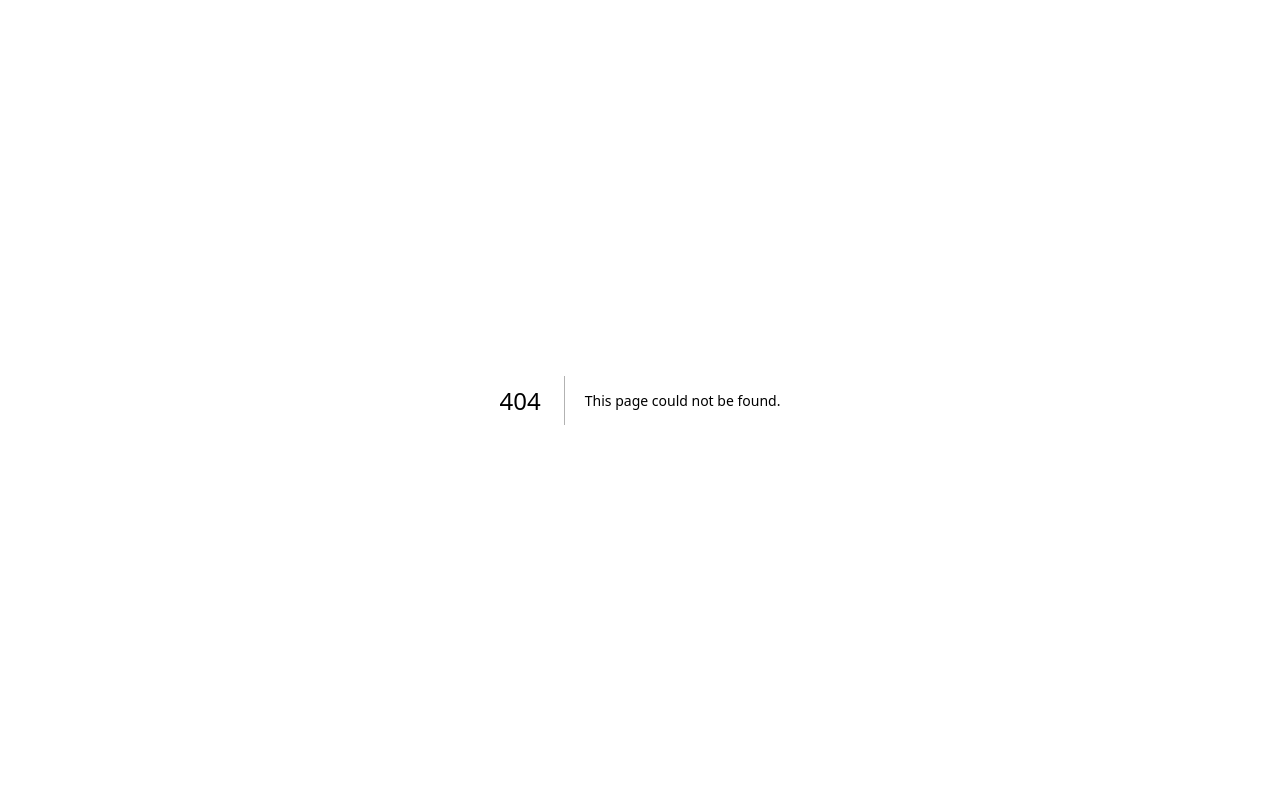
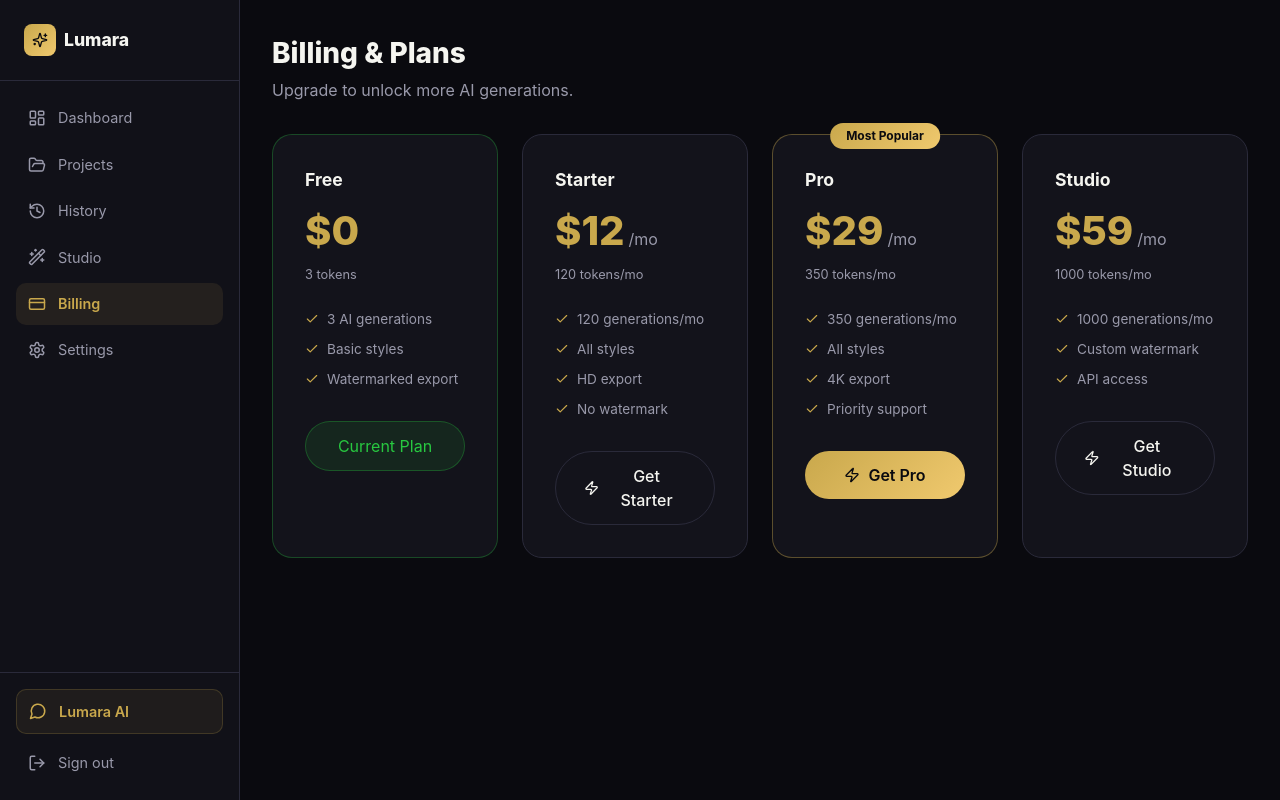
Before and after one commit to heliparacelse-netizen/DesignAIMark3, a Next.js app: page /dashboard/billing in a window 1280 px wide. Before the commit this address had no page. Built offline with nearby package versions, Linux system fonts and the light colour scheme; no server answers; sample sign-in values are in the browser's storage.

Commit message:
Add billing page + fix 404

```diff
--- /dev/null
+++ b/app/dashboard/billing/page.tsx
@@ -0,0 +1,103 @@
+'use client'
+import { useEffect, useState } from 'react'
+import { useRouter } from 'next/navigation'
+import Link from 'next/link'
+import { Sparkles, LayoutDashboard, FolderOpen, History, Wand2, LogOut, Settings, CreditCard, Check, Zap, MessageCircle } from 'lucide-react'
+import api from '@/lib/api'
+import SidebarChat from '@/components/SidebarChat'
+
+const plans = [
+  { name: 'Free', price: '$0', period: '', tokens: 3, features: ['3 AI generations', 'Basic styles', 'Watermarked export'], current: true, priceId: null },
+  { name: 'Starter', price: '$12', period: '/mo', tokens: 120, features: ['120 generations/mo', 'All styles', 'HD export', 'No watermark'], current: false, priceId: 'price_starter' },
+  { name: 'Pro', price: '$29', period: '/mo', tokens: 350, features: ['350 generations/mo', 'All styles', '4K export', 'Priority support'], current: false, priceId: 'price_pro', highlighted: true },
+  { name: 'Studio', price: '$59', period: '/mo', tokens: 1000, features: ['1000 generations/mo', 'Custom watermark', 'API access'], current: false, priceId: 'price_studio' },
+]
+
+export default function BillingPage() {
+  const router = useRouter()
+  const [chatOpen, setChatOpen] = useState(false)
+  const [loading, setLoading] = useState<string | null>(null)
+
+  useEffect(() => {
+    if (!api.getToken()) router.push('/login')
+  }, [])
+
+  const handleCheckout = async (priceId: string) => {
+    setLoading(priceId)
+    const data = await api.post('/api/stripe/checkout', { priceId })
+    if (data.url) window.location.href = data.url
+    else alert('Stripe not configured yet.')
+    setLoading(null)
+  }
+
+  const nav = [
+    { icon: LayoutDashboard, label: 'Dashboard', href: '/dashboard' },
+    { icon: FolderOpen, label: 'Projects', href: '/dashboard/projects' },
+    { icon: History, label: 'History', href: '/dashboard/history' },
+    { icon: Wand2, label: 'Studio', href: '/studio' },
+    { icon: CreditCard, label: 'Billing', href: '/dashboard/billing', active: true },
+    { icon: Settings, label: 'Settings', href: '/dashboard/settings' },
+  ]
+
+  return (
+    <div style={{ minHeight: '100vh', background: '#0a0a0f', display: 'flex' }}>
+      <aside style={{ width: 240, background: '#111118', borderRight: '1px solid #2a2a3a', display: 'flex', flexDirection: 'column', position: 'fixed', top: 0, bottom: 0, left: 0, zIndex: 20 }}>
+        <div style={{ padding: '1.5rem', borderBottom: '1px solid #2a2a3a', display: 'flex', alignItems: 'center', gap: '0.5rem' }}>
+          <div style={{ width: 32, height: 32, borderRadius: 8, background: 'linear-gradient(135deg,#c9a84c,#f0c96e)', display: 'flex', alignItems: 'center', justifyContent: 'center' }}><Sparkles size={16} color="#0a0a0f" /></div>
+          <span style={{ fontWeight: 800, color: '#f5f5f0', fontSize: '1.1rem' }}>Lumara</span>
+        </div>
+        <nav style={{ padding: '1rem', flex: 1 }}>
+          {nav.map(item => { const Icon = item.icon; return (
+            <Link key={item.label} href={item.href} style={{ textDecoration: 'none' }}>
+              <div style={{ display: 'flex', alignItems: 'center', gap: '0.75rem', padding: '0.65rem 0.75rem', borderRadius: 10, marginBottom: '0.25rem', background: (item as any).active ? 'rgba(201,168,76,0.1)' : 'transparent', color: (item as any).active ? '#c9a84c' : '#9999aa', fontSize: '0.9rem', fontWeight: (item as any).active ? 600 : 400 }}>
+                <Icon size={18} />{item.label}
+              </div>
+            </Link>
+          )})}
+        </nav>
+        <div style={{ padding: '1rem', borderTop: '1px solid #2a2a3a', display: 'flex', flexDirection: 'column', gap: '0.5rem' }}>
+          <button onClick={() => setChatOpen(true)} style={{ display: 'flex', alignItems: 'center', gap: '0.75rem', padding: '0.65rem 0.75rem', width: '100%', background: 'rgba(201,168,76,0.08)', border: '1px solid rgba(201,168,76,0.2)', cursor: 'pointer', color: '#c9a84c', fontSize: '0.9rem', borderRadius: 10, fontWeight: 600 }}>
+            <MessageCircle size={18} />Lumara AI
+          </button>
+          <button onClick={() => { api.removeToken(); router.push('/') }} style={{ display: 'flex', alignItems: 'center', gap: '0.75rem', padding: '0.65rem 0.75rem', width: '100%', background: 'transparent', border: 'none', cursor: 'pointer', color: '#9999aa', fontSize: '0.9rem', borderRadius: 10 }}>
+            <LogOut size={18} />Sign out
+          </button>
+        </div>
+      </aside>
+      <main style={{ marginLeft: 240, flex: 1, padding: '2rem', marginRight: chatOpen ? 380 : 0, transition: 'margin-right 0.3s' }}>
+        <div style={{ marginBottom: '2rem' }}>
+          <h1 style={{ fontSize: '1.75rem', fontWeight: 800, color: '#f5f5f0', marginBottom: '0.25rem' }}>Billing & Plans</h1>
+          <p style={{ color: '#9999aa' }}>Upgrade to unlock more AI generations.</p>
+        </div>
+        <div style={{ display: 'grid', gridTemplateColumns: 'repeat(auto-fit, minmax(220px, 1fr))', gap: '1.5rem' }}>
+          {plans.map(plan => (
+            <div key={plan.name} style={{ padding: '2rem', borderRadius: 20, border: (plan as any).highlighted ? '1px solid rgba(201,168,76,0.4)' : plan.current ? '1px solid rgba(40,200,64,0.3)' : '1px solid #2a2a3a', background: 'rgba(22,22,31,0.8)', position: 'relative', transition: 'transform 0.2s' }}
+              onMouseEnter={e => (e.currentTarget.style.transform = 'translateY(-4px)')}
+              onMouseLeave={e => (e.currentTarget.style.transform = 'translateY(0)')}>
+              {(plan as any).highlighted && <div style={{ position: 'absolute', top: -12, left: '50%', transform: 'translateX(-50%)', background: 'linear-gradient(135deg,#c9a84c,#f0c96e)', color: '#0a0a0f', fontSize: '0.75rem', fontWeight: 700, padding: '0.25rem 1rem', borderRadius: '9999px', whiteSpace: 'nowrap' }}>Most Popular</div>}
+              <div style={{ marginBottom: '1.5rem' }}>
+                <div style={{ fontWeight: 700, color: '#f5f5f0', fontSize: '1.1rem', marginBottom: '0.5rem' }}>{plan.name}</div>
+                <div style={{ display: 'flex', alignItems: 'baseline', gap: '0.25rem' }}>
+                  <span style={{ fontSize: '2.5rem', fontWeight: 800, color: '#c9a84c' }}>{plan.price}</span>
+                  <span style={{ color: '#9999aa' }}>{plan.period}</span>
+                </div>
+                <div style={{ fontSize: '0.8rem', color: '#9999aa', marginTop: '0.25rem' }}>{plan.tokens === 3 ? '3 tokens' : `${plan.tokens} tokens/mo`}</div>
+              </div>
+              <ul style={{ marginBottom: '2rem', display: 'flex', flexDirection: 'column', gap: '0.6rem' }}>
+                {plan.features.map(f => <li key={f} style={{ display: 'flex', alignItems: 'center', gap: '0.5rem', fontSize: '0.85rem', color: '#9999aa' }}><Check size={14} color="#c9a84c" />{f}</li>)}
+              </ul>
+              {plan.current ? (
+                <button disabled style={{ width: '100%', padding: '0.75rem', borderRadius: '9999px', background: 'rgba(40,200,64,0.1)', border: '1px solid rgba(40,200,64,0.3)', color: '#28c840', cursor: 'default' }}>Current Plan</button>
+              ) : (
+                <button onClick={() => plan.priceId && handleCheckout(plan.priceId)} className={(plan as any).highlighted ? 'btn-gold' : 'btn-outline'} style={{ width: '100%', display: 'flex', alignItems: 'center', justifyContent: 'center', gap: '0.5rem', opacity: loading === plan.priceId ? 0.7 : 1 }}>
+                  <Zap size={16} />{loading === plan.priceId ? 'Loading...' : `Get ${plan.name}`}
+                </button>
+              )}
+            </div>
+          ))}
+        </div>
+      </main>
+      <SidebarChat isOpen={chatOpen} onClose={() => setChatOpen(false)} />
+    </div>
+  )
+}
```
